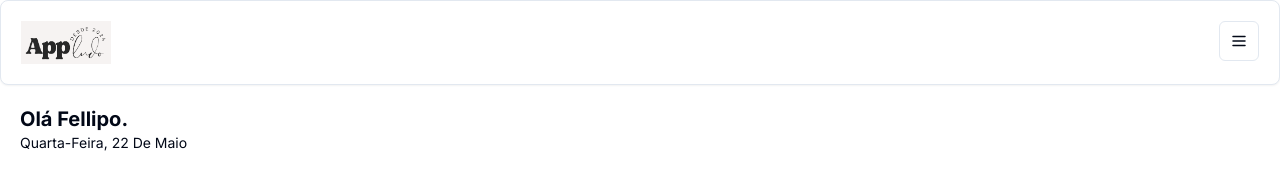
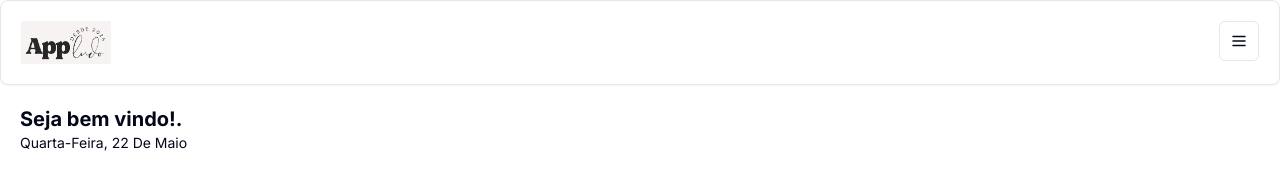
Before and after one commit to hfellipo/Appludo, a Next.js app: page / in a window 1280 px wide. Shown: the top 195 px of the page. Built offline with nearby package versions, Linux system fonts and the light colour scheme.

Commit message:
modificado

```diff
--- a/app/(home)/page.tsx
+++ b/app/(home)/page.tsx
@@ -9,7 +9,7 @@ export default function Home() {
       <Header />
 
       <div className="px-5 pt-5">
-        <h2 className="text-xl font-bold">Olá Fellipo.</h2>
+        <h2 className="text-xl font-bold">Seja bem vindo!.</h2>
       <p className="capitalize text-sm">{format(new Date(), "EEEE', ' dd 'de' MMMM", {
         locale: ptBR,
       })}</p>
```
Also changed, not shown: 1 other file (tests, documents, lock files or other folders).
